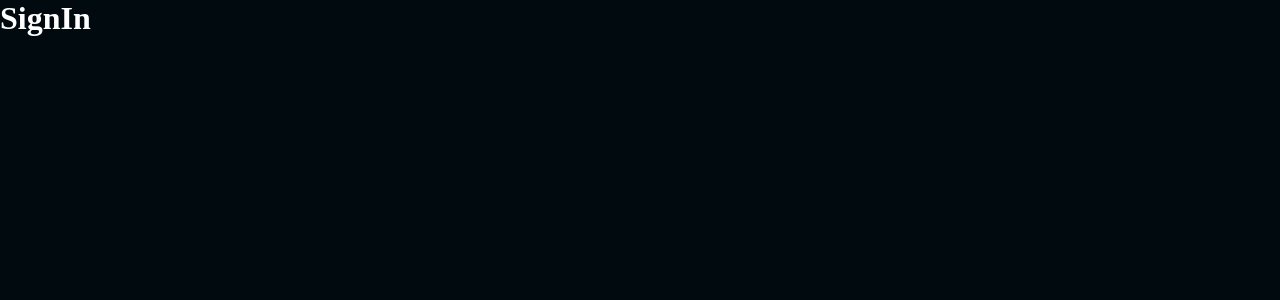
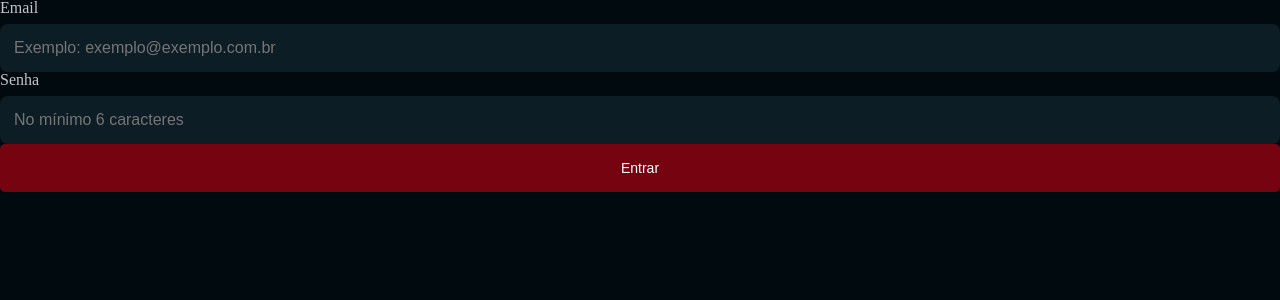
Before and after one commit to apolomoraes/food-explorer_front-end, a React (Vite) app: page / in a window 1280 px wide. Shown: the top 300 px of the page. Built offline with nearby package versions, Linux system fonts and the light colour scheme.

Commit message:
add input component

```diff
--- a/src/components/Button/styles.js
+++ b/src/components/Button/styles.js
@@ -3,10 +3,8 @@ import styled from 'styled-components';
 export const Container = styled.button`
   width: 100%;
   height: 4.8rem;
-  display: flex;
-  justify-content: center;
-  align-items: center;
   padding: 1.2rem 3.2rem;
+  border: 0;
 
   background-color: ${props => props.backgroundColor};
   color: ${({ theme }) => theme.COLORS.WHITE};
@@ -17,4 +15,5 @@ export const Container = styled.button`
   font-weight: 500;
   font-size: 1.4rem;
   line-height: 2.4rem;
+  text-align: center;
 `;
--- /dev/null
+++ b/src/components/Input/index.jsx
@@ -0,0 +1,13 @@
+import { Container, Field } from './styles';
+
+export function Input({ icon: Icon, title, id, ...rest }) {
+  return (
+    <Container>
+      <label htmlFor={id}>{title}</label>
+      <Field>
+        {Icon && <Icon size={20} />}
+        <input id={id} {...rest} />
+      </Field>
+    </Container>
+  );
+}
--- /dev/null
+++ b/src/components/Input/styles.js
@@ -0,0 +1,51 @@
+import styled from 'styled-components';
+
+export const Container = styled.div`
+  width: 100%;
+  display: flex;
+  flex-direction: column;
+  gap: 0.8rem;
+
+  > label {
+  font-family: ${({ theme }) => theme.FONT_ROBOTO};
+  font-weight: 400;
+  font-size: 1.6rem;
+  line-height: 100%;
+
+  color: #C4C4CC;
+  }
+`;
+
+export const Field = styled.div`
+  width: 100%;
+  height: 4.8rem;
+  display: flex;
+  align-items: center;
+  gap: 1rem;
+  padding: 1.2rem 1.4rem;
+
+  background: ${({ theme }) => theme.COLORS.BACKGROUND_700};
+  border-radius: 8px;
+
+  > input {
+  width: 100%;
+
+  font-family: ${({ theme }) => theme.FONT_ROBOTO};
+  font-weight: 400;
+  font-size: 1.6rem;
+  line-height: 100%;
+
+  color: ${({ theme }) => theme.COLORS.WHITE};
+
+  background: transparent;
+  border: 0;
+
+  &:placeholder {
+    color: ${({ theme }) => theme.COLORS.GRAY_500};
+  }
+
+  > svg {
+      margin: 0 0.3rem 0 1rem;
+    }
+  }
+`;
--- a/src/pages/SignIn/index.jsx
+++ b/src/pages/SignIn/index.jsx
@@ -1,7 +1,12 @@
+import { Container } from './styles';
+import { Button } from '../../components/Button';
+import { Input } from '../../components/Input';
 export function SignIn() {
   return (
-    <div>
-      <h1>SignIn</h1>
-    </div>
-  );
+    <Container>
+      <Input type='email' placeholder='Exemplo: exemplo@exemplo.com.br' id={'email'} title={'Email'} />
+      <Input type='password' placeholder='No mínimo 6 caracteres' id={'password'} title={'Senha'} />
+      <Button title={'Entrar'} backgroundColor={'#750310'} />
+    </Container>
+  )
 }
--- /dev/null
+++ b/src/pages/SignIn/styles.js
@@ -0,0 +1,5 @@
+import styled from 'styled-components';
+
+export const Container = styled.div`
+  min-width: 42.8rem;
+`;
```
